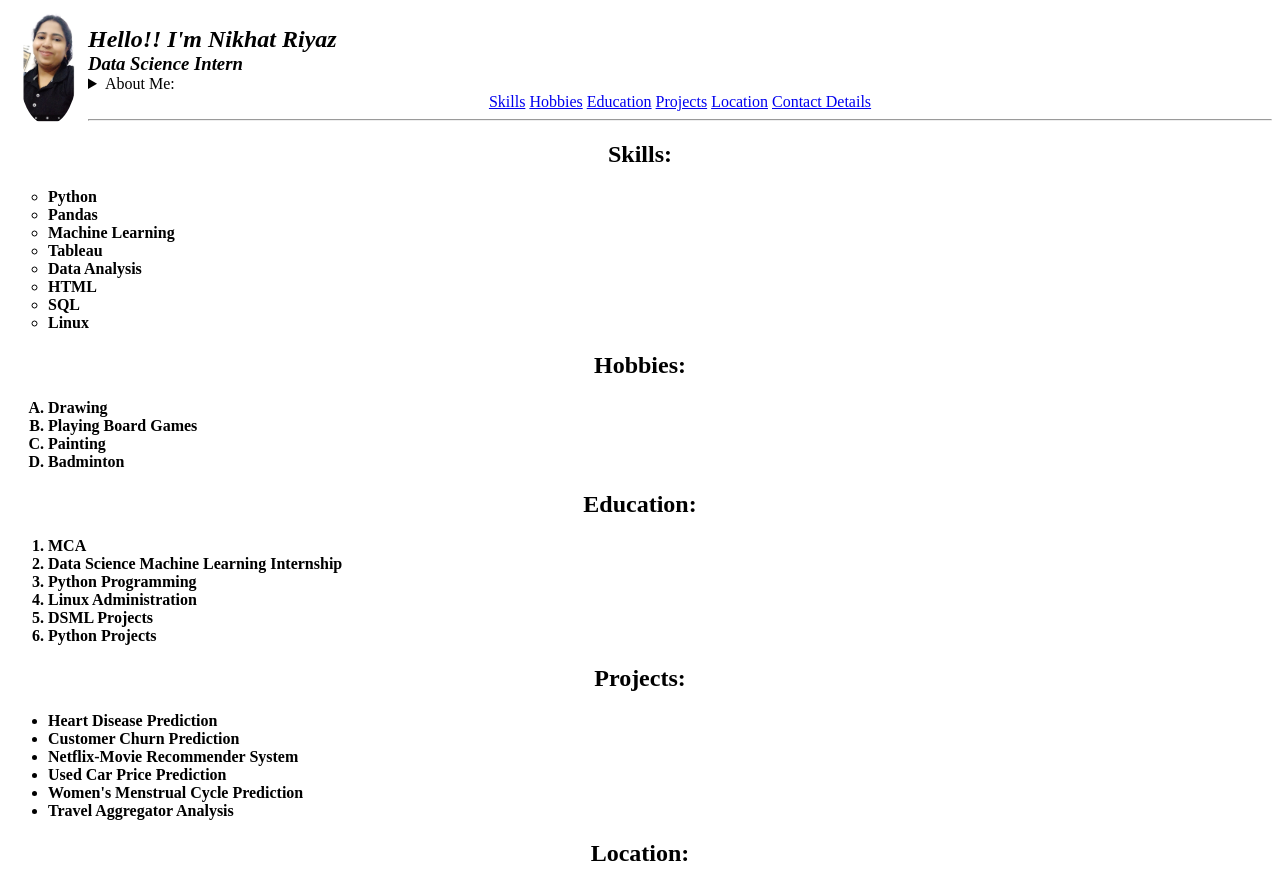
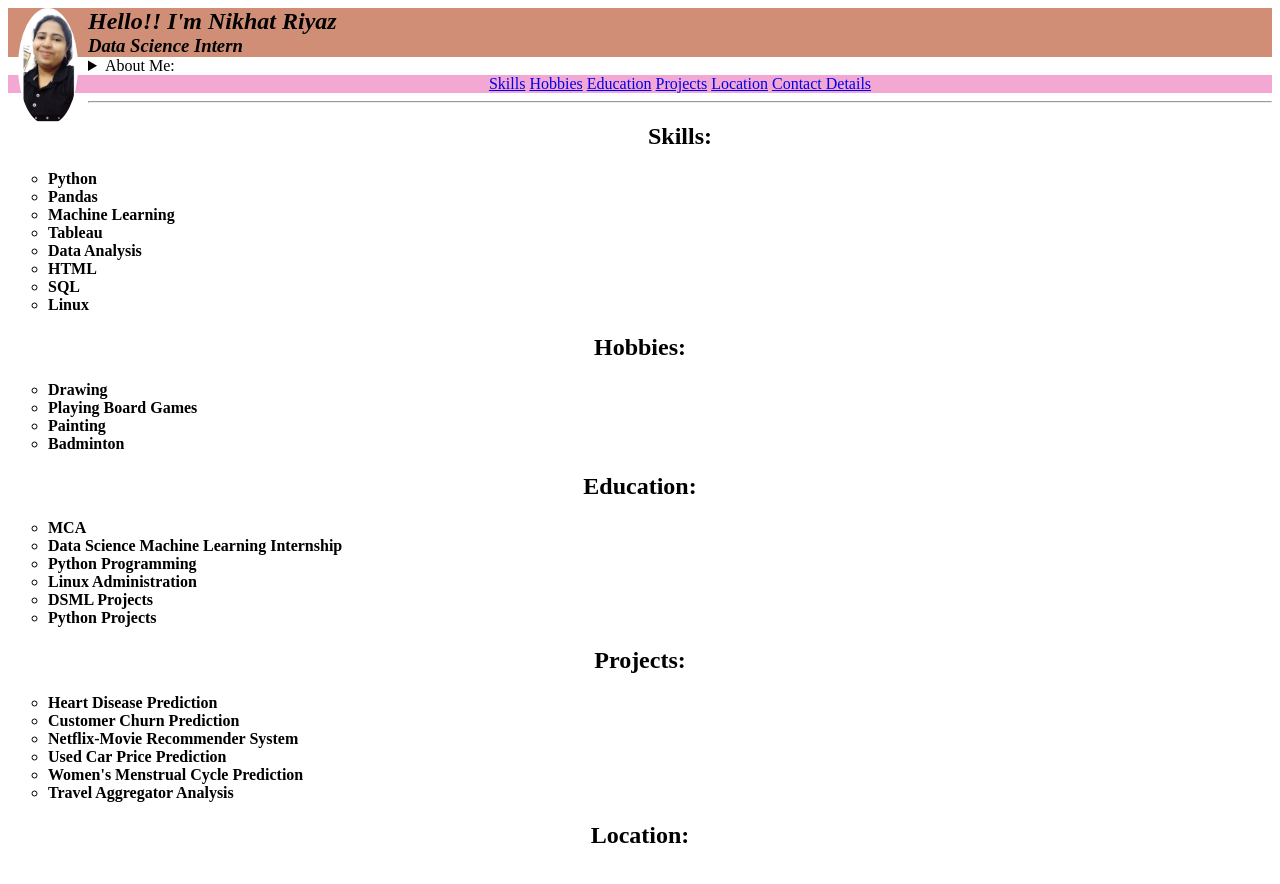
Before and after one commit to NikhatRiyaz/Web-Development, a plain HTML site: page index.html in a window 1280 px wide. Shown: the top 884 px of the page. Drawn offline with Linux system fonts and the light colour scheme; grey boxes are pictures that could not be loaded.

Commit message:
Add files via upload

```diff
--- a/index.html
+++ b/index.html
@@ -4,15 +4,15 @@
         <title>My Portfolio</title>
         <body>
 
-            <img src = "Nikhat.png" height="10%" width= "60px"  align="left"hspace="10" style="border-radius:50%;"/><br/>
+            <img src = "Nikhat.png" height="10%" width= "60px"  align="left" hspace="10" style="border-radius:50%;"/>
 
 
-            <h2 style="margin: 0;"<b><i><span> Hello!! I'm Nikhat Riyaz</b></i></h2>
-            <h3 style="margin: 0;"</b><i>Data Science Intern</i></b></h3></body></span>
+            <h2 style="margin: 0; background-color:rgb(207, 142, 117);"<b><i><span> Hello!! I'm Nikhat Riyaz</b></i></h2>
+            <h3 style="margin: 0; background-color: rgb(207, 142, 117);"</b><i>Data Science Intern</i></b></h3></body></span>
         <div>
             <details>
             <summary>About Me:</summary>
-            <span>
+            <span style:"margin:border-radius;">
             <p>
                 Completed a Data Science and Machine Learning internship program focused on data cleaning, exploratory data analysis, and predictive modeling using Python (Pandas, NumPy, Scikit-learn). Developed dashboards in Tableau to visualize key insights.This internship strengthened my technical, analytical, and communication skills while providing a solid foundation for a career in data science.
             </p>
@@ -22,7 +22,7 @@
         <!--header and captions-->
 
             <header id = "header"></header>
-        <center>
+        <center style="background-color:rgb(243, 168, 212)">
             <a href="#skills">Skills</a>
             <a href="#hobby">Hobbies</a>
             <a href="#education">Education</a>
@@ -33,10 +33,8 @@
         <strong><hr/>
         <!--Technical Skills-->
 
-            <section id="skills">
-            <center>
-            <h2>Skills:</h2>
-            </center>
+            <section id="skills" >
+            <center><h2>Skills:</h2></center>
                 <ul type = circle>
                     <li>Python</li>
                     <li>Pandas</li>
@@ -51,30 +49,28 @@
             <!--Hobby-->
 
             <section id="hobby">
-            <center>
-             <h2>Hobbies:</h2>
-             </center>
-                <ol type = "A">
+            <center><h2>Hobbies:</h2></center>
+                <ul type = circle>
                     <li>Drawing</li>
                     <li>Playing Board Games</li>
                     <li>Painting</li>
                     <li>Badminton</li>
-                </ol>
+                </ul>
             </section>
             <section id="education">
              <center><h2>Education:</h2></center>
-                <ol type ="1">
+                <ul type =circle>
                     <li>MCA</li>
                     <li>Data Science Machine Learning Internship</li>
                     <li>Python Programming</li>
                     <li>Linux Administration</li>
                     <li>DSML Projects</li>
                     <li>Python Projects</li>
-                </ol>
+                </ul>
             </section>
             <section id="project">
              <center><h2>Projects:</h2></center>
-                <ul type = diamond>
+                <ul type = circle>
                     <li>Heart Disease Prediction</li>
                     <li>Customer Churn Prediction</li>
                     <li>Netflix-Movie Recommender System</li>
```
